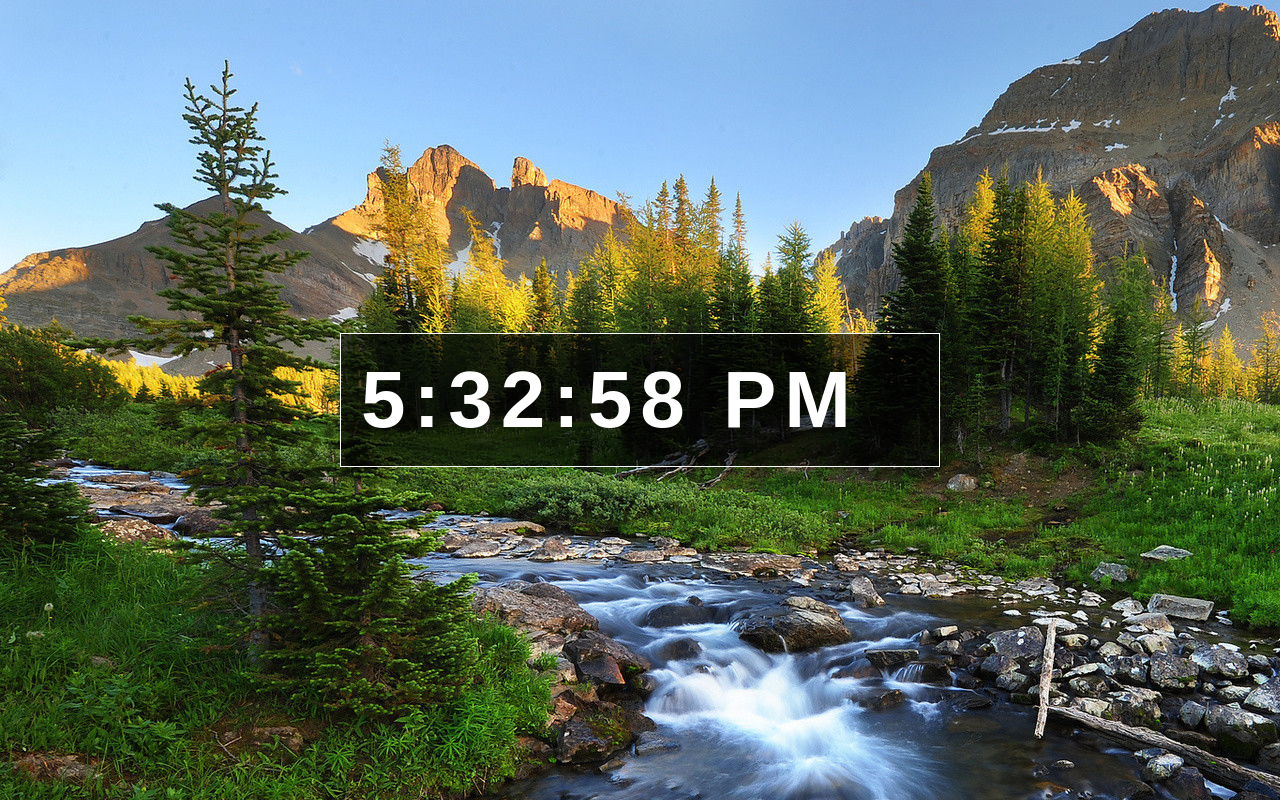
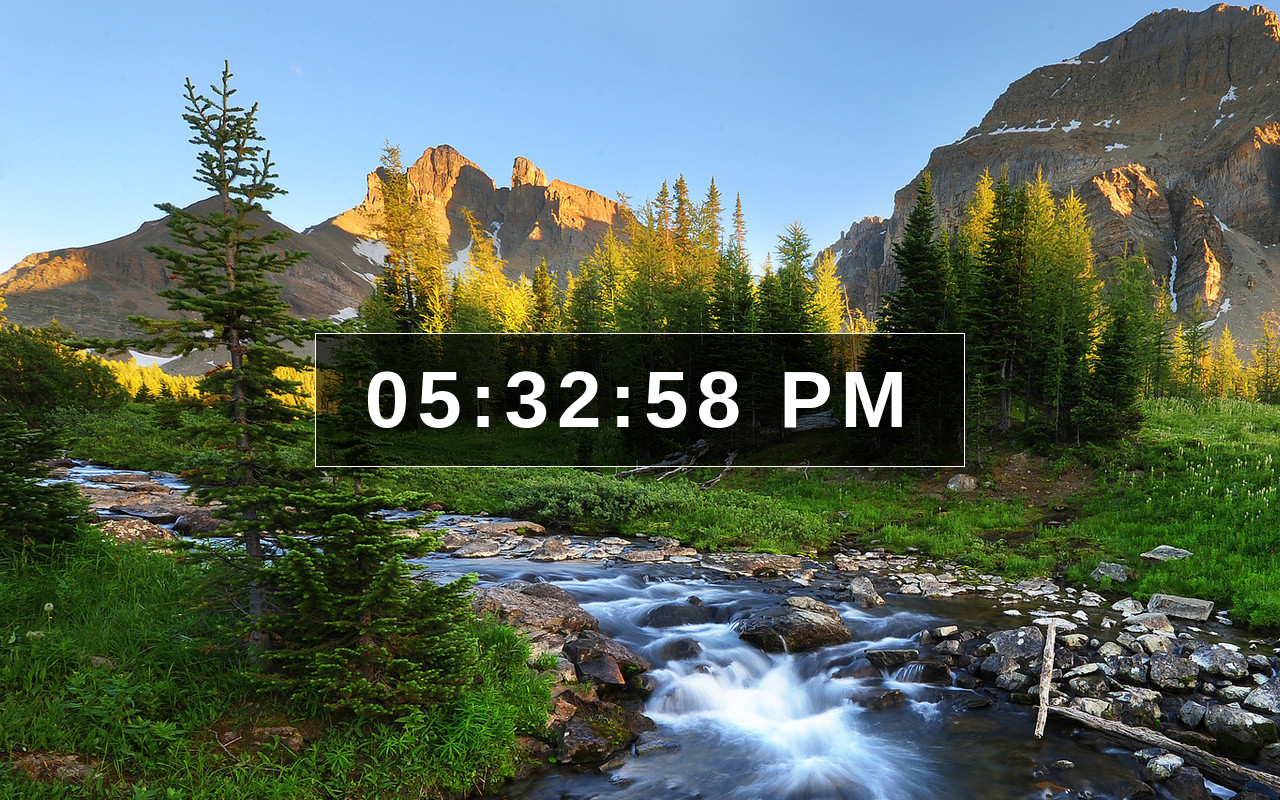
Before and after one commit to Feruzabonu/js-dom, a plain HTML site: page 3-dars/index.html in a window 1280 px wide. Drawn offline with Linux system fonts and the light colour scheme.

Commit message:
3 - dars

```diff
--- a/3-dars/app.js
+++ b/3-dars/app.js
@@ -118,7 +118,10 @@ setInterval(function () {
     let second = date.getSeconds();
     let day_night = "AM";
     if(hour>12){
-        hour = hour-12;
+        hour = (hour-12);
+        if(hour<10){
+            hour = "0" + hour;
+        }
         day_night = "PM";
     }
     if(minute<10){
--- a/3-dars/style.css
+++ b/3-dars/style.css
@@ -21,8 +21,9 @@ body{
     color: #fff;
 }
 .time{
-    width: 600px;
+    width: 650px;
     background-color: rgba(0, 0, 0, 0.596) ;
     border: 1px solid #fff;
     padding: 20px;
+    text-align: center;
 }
```
